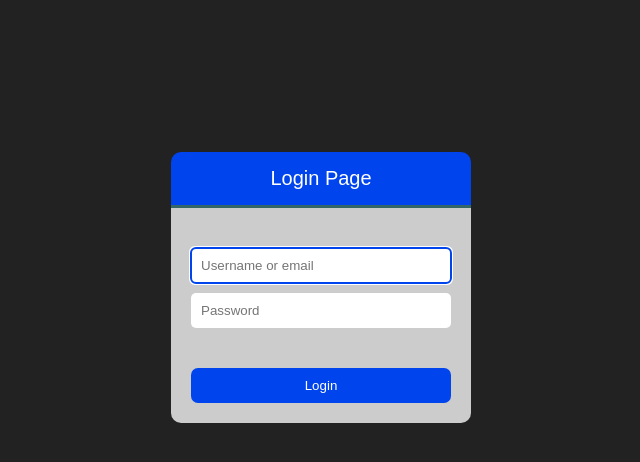
After one commit to luthfibg/Ownitback-BasicToAdvance-Html, a PHP site: page /login-user.php in a window 1280 px wide. The commit adds this page. Shown: the top 462 px of the page, without its empty margins (319-959 px from the left). Run offline with PHP 8.4, Linux system fonts and the light colour scheme.

Commit message:
Update version 0.0.2

```diff
--- /dev/null
+++ b/include/connection.php
@@ -0,0 +1,4 @@
+<?php
+@$connect = mysqli_connect("localhost", "root", "") or die (mysqli_error());
+mysqli_select_db($connect, "dbownitback") or die (mysqli_error());
+?>
--- /dev/null
+++ b/login-user.php
@@ -0,0 +1,118 @@
+<?php
+@session_start();
+include "include/connection.php";
+?>
+
+<!DOCTYPE html>
+<html>
+<head>
+	<link rel="stylesheet" type="php" href="login-handler.php">
+	<title>Login User</title>
+	<style type="text/css">
+		body {
+			font-family: arial;
+			font-size: 14px;
+			background-color: #222;
+		}
+
+		#main {
+			width: 300px;
+			margin: 0 auto;
+			margin-top: 12%;
+		}
+
+		#title {
+			padding: 15px;
+			text-align: center;
+			color: #fff;
+			font-size: 20px;
+			background-color: #04e;
+			border-top-right-radius: 10px;
+			border-top-left-radius: 10px;
+			border-bottom: 3px solid #366;
+		}
+
+		#user-input {
+			background-color: #ccc;
+			padding: 20px;
+			padding-top: 40px;
+			border-bottom-right-radius: 10px;
+			border-bottom-left-radius: 10px;
+		}
+
+		input {
+			padding: 10px;
+			border: 0;
+		}
+		.lg {
+			width: 240px;
+			border-radius: 5px;
+			outline-width: 1px;
+			outline-color: #04e;
+		}
+		.btn {
+			background-color: #04e;
+			border-radius: 7px;
+			color: #fff;
+			width: 100%;
+		}
+		.btn:hover {
+			background-color: #036;
+			cursor: pointer;
+		}
+	</style>
+</head>
+<body>
+	<div id="main">
+		<div id="title">
+			Login Page
+		</div>
+		<div id = "user-input">
+			<form action="" method="POST">
+				<div>
+					<input type="text" name="user" placeholder="Username or email" class="lg" autofocus/>
+				</div>
+				<div style="margin-top: 10px;">
+					<input type="password" name="pass" placeholder="Password" class="lg">
+				</div>
+				<div style="margin-top: 40px;">
+					<input type="submit" name="login" value="Login" class="btn">
+				</div>
+			</form>
+			<?php
+
+				$user = @$_POST['user'];
+				$pass = @$_POST['pass'];
+				$login = @$_POST['login'];
+
+				if ($login) {
+					if ($user == "" && $pass == "") {
+						echo "<script type='text/Javascript'>alert('Username and Password can't be empty)</script>";
+					} else if ($user == "") {
+						echo "<script type='text/Javascript'>alert('Username can't be empty')</script>";
+					} else if ($pass == "") {
+						echo "<script type='text/Javascript'>alert('Password can't be empty')</script>";
+					} else {
+						$sql = mysqli_query($connect, "select * from tb_owlogin where username = '$user' and password = md5('$pass')") or die (mysqli_error());
+						$data = mysqli_fetch_array($sql);
+						$check = mysqli_num_rows($sql);
+
+						if($check > 0){
+							if($data['level'] == "admin"){
+								@$SESSION['admin'] = $data['id_user'];
+								header("location: index.php");
+							} else if ($data['level'] == "operator"){
+								@$SESSION['operator'] = $data['id_user'];
+								header("location: index.php");
+							}
+						} else {
+
+						}
+					}
+				}
+
+			?>
+		</div>
+	</div>
+</body>
+</html>
```
Also changed, not shown: index.php (+89 -2 lines), simple-dropdown.php (deleted, +0 -89 lines).
